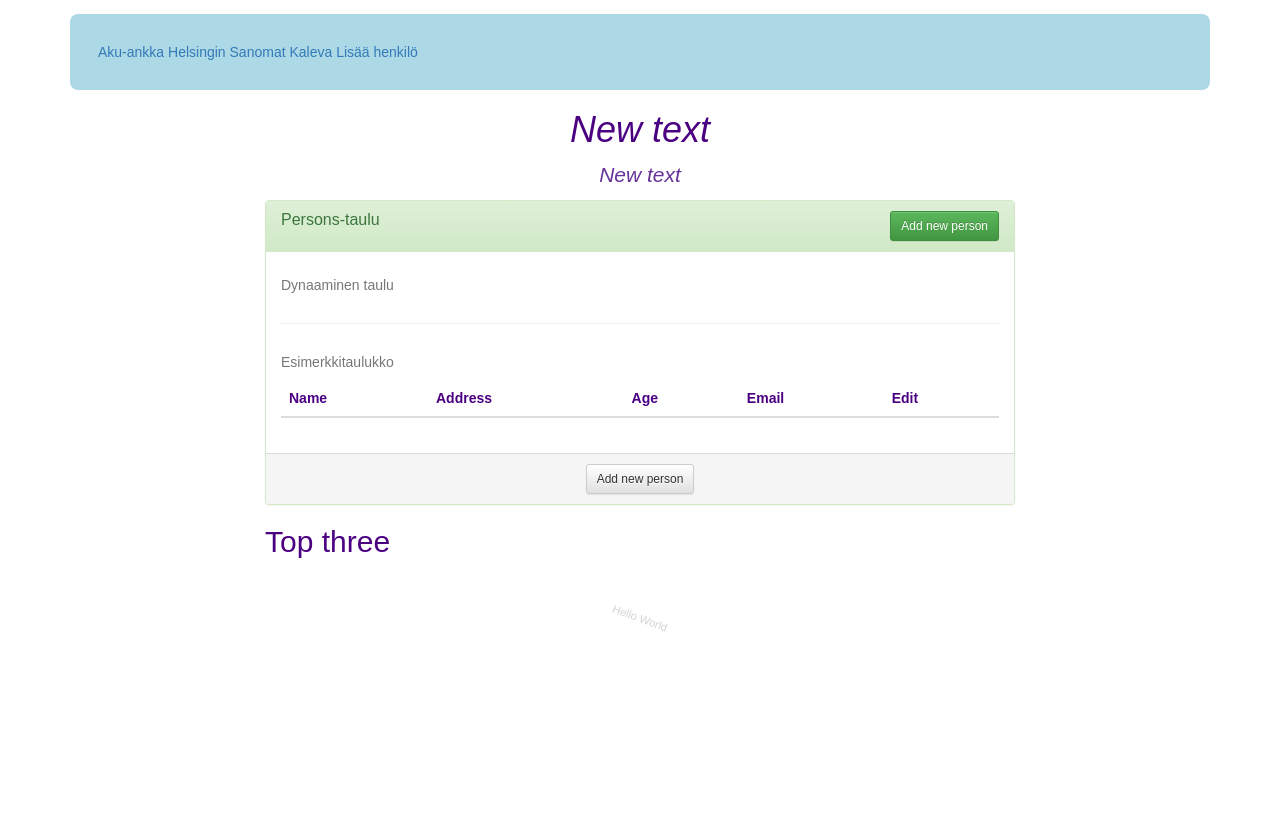
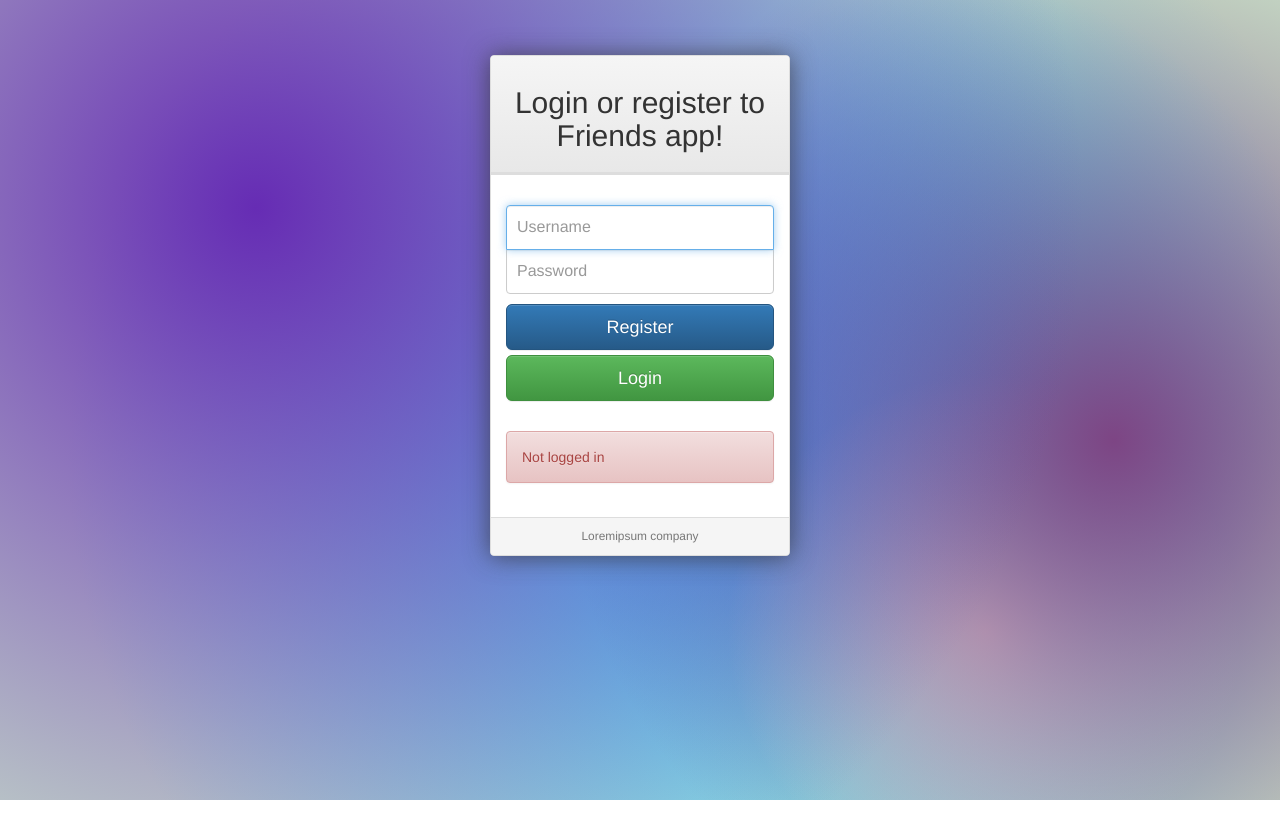
Before and after one commit to ttakkula/HTML5View, a website: page views/index.html in a window 1280 px wide. Drawn offline with Linux system fonts and the light colour scheme; no server answers.

Commit message:
Added login page

```diff
--- /dev/null
+++ b/controllers/login_script.js
@@ -0,0 +1 @@
+$(document).ready(function(){});
--- a/controllers/scripts.js
+++ b/controllers/scripts.js
@@ -11,6 +11,30 @@ $(document).ready(function(){
     $(".about").html("<em>New text</em>");
     $("[data-dummy]").css("transform","rotate(20deg)");
     $("[data-dummy]").html("<p>Hello World</p>");
+
+    $("#search").click(function(){
+        var text = $("#search_text").val();
+        $.ajax({
+            method:"GET",
+            url:"http://localhost:3000/persons/nimi=" + text
+        }).done(function(data){
+            console.log(data);
+            $("tbody#no-dyn").children().remove();
+        for(i=0; i < data.length; i++){
+            var html = "<tr>" +
+                       "<td>" + data[i].name + "</td>" +
+                       "<td>" + data[i].address + "</td>" +
+                       "<td>" + data[i].age + "</td>" +
+                       "<td>" + data[i].email + "</td>" +
+                       "<td><input type='button' id=" + data[i]._id + " value='Modify' class='btn btn-default btn-sm'></td>" +
+                       "</tr>";
+            $(html).appendTo("tbody#no-dyn");
+        }
+
+        }).error(function(err){
+
+        });
+    });
 
     var setting = {
         method:"GET",
@@ -37,7 +61,7 @@ $(document).ready(function(){
             //Add row to thead element
             $(row).appendTo("table#dyn-table thead");
         }
-
+        // Create table content dynamically
         for(i=0; i < data.length; i++){
 
             var html = "<tr>" +
--- a/modules/person.js
+++ b/modules/person.js
@@ -6,6 +6,11 @@ var router = express.Router();
 //Handle GET requests for /persons context
 router.get('/',function(req,res){
     db.getAllPersons(req,res);
+});
+
+router.get('/:nimi',function(req,res){
+    console.log("Get with name router called");
+    db.findPersonsByName(req,res);
 });
 
 //Handle POST requests for /persons context
--- a/views/index.html
+++ b/views/index.html
@@ -1,102 +1,101 @@
-<!doctype html>
 <html lang="fi">
     <head>
         <meta charset="utf-8">
-        <title>Hello world!</title>
+        <title>Login Friends</title>
         <link href="/css/bootstrap.min.css" type="text/css" rel="stylesheet">
         <link href="/css/bootstrap-theme.min.css" type="text/css" rel="stylesheet">
-        <link href="/css/styles.css" type="text/css" rel="stylesheet">
     </head>
+    <style>
+body {
+  padding-top: 40px;
+  padding-bottom: 40px;
+  /*background-color: #eee;*/
+/*background-color: #a198ad;
+background-image: -webkit-linear-gradient(top, #a198ad, #e6998c);
+background-image:    -moz-linear-gradient(top, #a198ad, #e6998c);
+background-image:      -o-linear-gradient(top, #a198ad, #e6998c);
+background-image:         linear-gradient(to bottom, #a198ad, #e6998c);
+*/
+    background: radial-gradient(circle at 20.01% 25.97%, #662cb4, transparent 70%),radial-gradient(circle at 87.01% 54.99%, #7d4584, transparent 46%),radial-gradient(circle at 76.97% 78.97%, #f2f6e7, transparent 22%),radial-gradient(circle at 57.02% 56.99%, #35c7fe, transparent 77%),radial-gradient(circle at 75.00% 43.01%, #45e1f7, transparent 34%),radial-gradient(circle at 50% 50%, #cde9cb, #cde9cb 100%);
+}
+
+.form-signin {
+  max-width: 330px;
+  padding: 15px;
+  margin: 0 auto;
+}
+.form-signin .form-signin-heading,
+.form-signin .checkbox {
+  margin-bottom: 10px;
+}
+.form-signin .checkbox {
+  font-weight: normal;
+}
+.form-signin .form-control {
+  position: relative;
+  height: auto;
+  -webkit-box-sizing: border-box;
+     -moz-box-sizing: border-box;
+          box-sizing: border-box;
+  padding: 10px;
+  font-size: 16px;
+}
+.form-signin .form-control:focus {
+  z-index: 2;
+}
+.form-signin input[type="text"] {
+  margin-bottom: -1px;
+  border-bottom-right-radius: 0;
+  border-bottom-left-radius: 0;
+}
+.form-signin input[type="password"] {
+  margin-bottom: 10px;
+  border-top-left-radius: 0;
+  border-top-right-radius: 0;
+}
+.panel-body {
+            padding-top: 30px;
+            padding-bottom: 1em;
+}
+        .panel-heading {
+            border-bottom: 3px solid #e6998c;
+        }
+        .panel {
+-webkit-box-shadow: 0px 1px 24px 0px rgba(50, 50, 50, 0.72);
+-moz-box-shadow:    0px 1px 24px 0px rgba(50, 50, 50, 0.72);
+box-shadow:         0px 1px 24px 0px rgba(50, 50, 50, 0.72);
+        }
+        .alert {
+            margin-top: 30px;
+        }
+
+
+    </style>
     <body>
     <div class="container">
-            <nav id="head">
-            <a href="http://www.akuankka.fi">Aku-ankka</a>
-            <a href="http://www.hs.fi">Helsingin Sanomat</a>
-            <a href="http://www.kaleva.fi">Kaleva</a>
-            <a href="addPerson.html">Lisää henkilö</a>
-            </nav>
-            <section class="row">
-            <div class="col-md-8 col-md-offset-2">
-                <h1 class="about">About</h1>
-                <p class="about">Here is some loremipsum.</p>
 
-                <div class="panel panel-success">
+      <form class="form-signin">
+      <div class="panel panel-default">
         <div class="panel-heading">
-                    <a href="addPerson.html" class="btn btn-success btn-sm pull-right">Add new person</a>
-                        <h1 class="panel-title">Persons-taulu</h1>
-                        <div class="clearfix"></div>
+        <h2 class="form-signin-heading text-center">Login or register to Friends app!</h2>
         </div>
         <div class="panel-body">
-                    <table class="table" id="dyn-table">
-                    <caption>Dynaaminen taulu</caption>
-                    <thead>
-                    </thead>
-                    <tbody>
-                    </tbody>
-                </table>
-                <hr>
-                <table class="table">
-                    <caption>Esimerkkitaulukko</caption>
-                    <thead>
-                        <tr>
-                            <th>Name</th>
-                            <th>Address</th>
-                            <th>Age</th>
-                            <th>Email</th>
-                            <th>Edit</th>
-                        </tr>
-                    </thead>
-                    <tbody id="no-dyn">
+        <label for="username" class="sr-only">Username</label>
+        <input type="text" id="inputEmail" class="form-control" placeholder="Username" required autofocus>
+        <label for="password" class="sr-only">Password</label>
+        <input type="password" id="password" class="form-control" placeholder="Password" required>
+        <input type="submit" class="btn btn-lg btn-primary btn-block" value="Register">
+        <input type="submit" class="btn btn-lg btn-success btn-block" value="Login">
 
-                    </tbody>
-                </table>
+        <div class="alert alert-danger" id="status">Not logged in</div>
+      </div>
+          <div class="panel-footer text-center text-muted"><small>Loremipsum company</small></div>
+      </div>
+      </form>
 
-                </div>
-                <div class="panel-footer text-center"><a href="addPerson.html" class="btn btn-default btn-sm">Add new person</a></div>
-                </div>
+    </div> <!-- /container -->
 
-                <div id="otsikot">
-                </div>
-
-                <h2>Top three</h2>
-                <div id="topthree">
-                </div>
-
-                </div>
-            </section>
-            <footer data-dummy="">
-                <p>&copy; Ohjelmistokehitys</p>
-            </footer>
-        </div>
-<!--
-
-        <a href="http://www.akuankka.fi">Aku-ankka</a>
-        <div>Hello!</div>
-        <p id="para1">Hello earth habitants!</p>
-        <div>
-        Hello moon habitants!
-        </div>
-        <div class="fancy">Fancy!</div>
-        <div class="munoma">Oma blokki</div>
-        <div class="fancy munoma">
-        <ol>
-            <li>Yy</li>
-            <li>Kaa</li>
-            <li>Koo</li>
-        </ol>
-        </div>
-        <div>
-            <img src="http://placehold.it/350x150">
-            <p>Placeholder</p>
-        </div>
-        <p id="thing">The Thing</p>
-        <input type="color" class="nice">
-        <input type="text" placeholder="Enter your name">
-        <input type="date">
-        <input type="datetime">
-        <input type="time">
--->
     <script src="/lib/jquery-2.1.4.min.js"></script>
-        <script src="/controllers/scripts.js"></script>
+    <script src="/controllers/login_script.js"></script>
   </body>
 </html>
```
Also changed, not shown: modules/database.js (+7 -1 lines), modules/queries.js (+21 -1 lines), views/persons.html (added, +107 -0 lines). Lines whose indentation alone changed are shown as unchanged.
